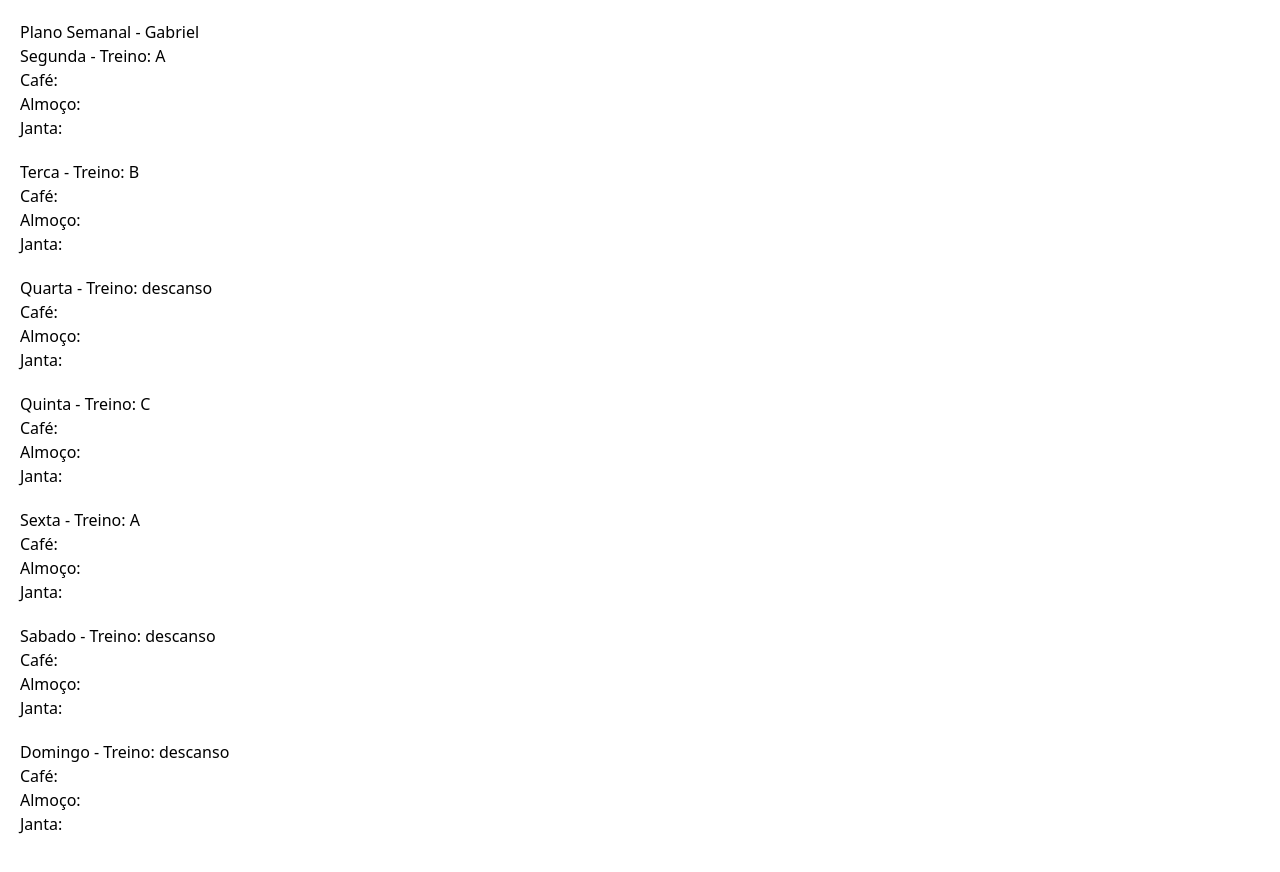
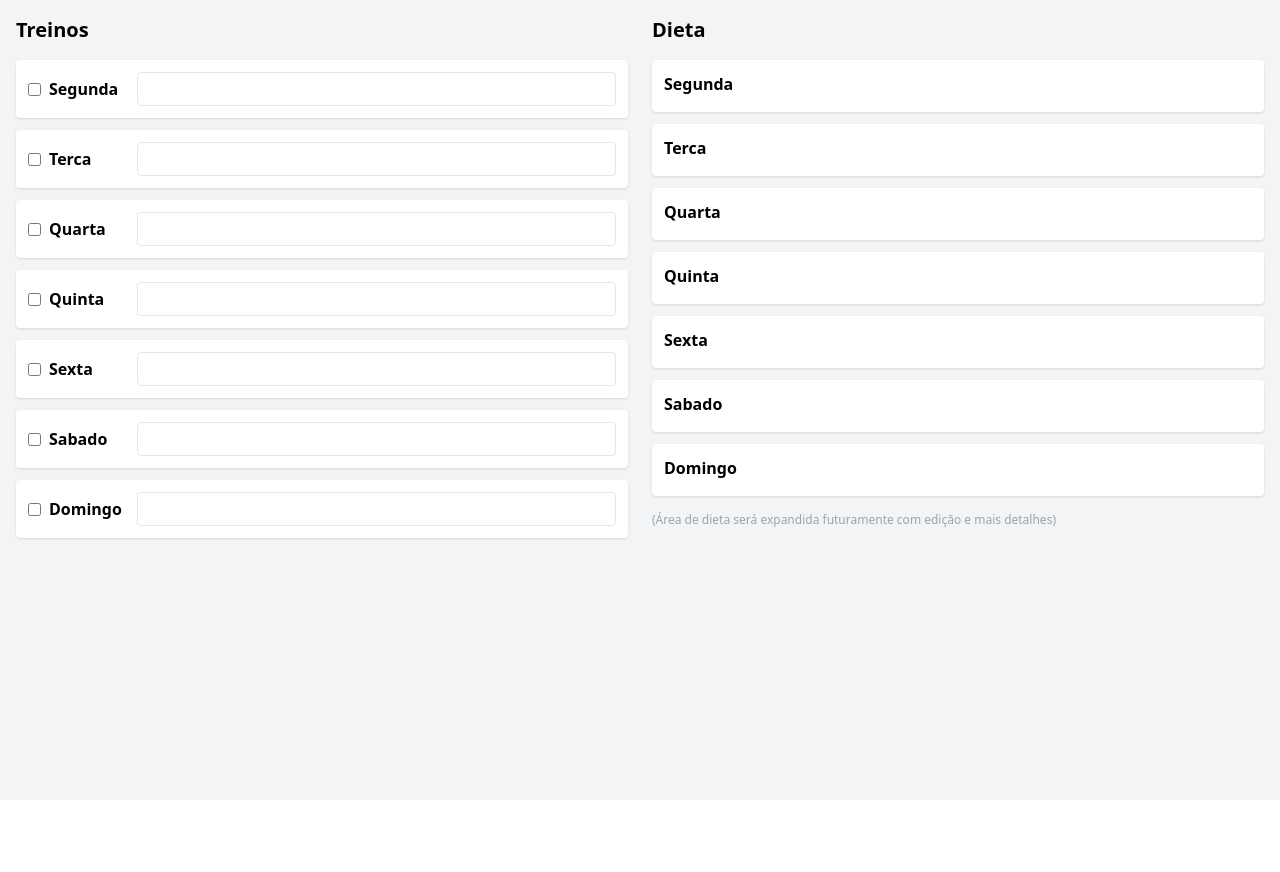
Before and after one commit to iam-death/plano-gabriel, a React (Vite) app: page / in a window 1280 px wide. Shown: the top 872 px of the page. After the commit the page ends 800 px from the top, so only its background shows below. Built offline with nearby package versions, Linux system fonts and the light colour scheme.

Commit message:
Adicionado componente Treinos e integrado no App.jsx

```diff
--- a/src/App.jsx
+++ b/src/App.jsx
@@ -1,108 +1,92 @@
 import React, { useEffect, useState } from "react";
+import "./index.css";
 
-const treinosPadrao = {
-  segunda: {
-    treino: "A",
-    refeicoes: { cafe: "", almoco: "", janta: "" }
-  },
-  terca: {
-    treino: "B",
-    refeicoes: { cafe: "", almoco: "", janta: "" }
-  },
-  quarta: {
-    treino: "descanso",
-    refeicoes: { cafe: "", almoco: "", janta: "" }
-  },
-  quinta: {
-    treino: "C",
-    refeicoes: { cafe: "", almoco: "", janta: "" }
-  },
-  sexta: {
-    treino: "A",
-    refeicoes: { cafe: "", almoco: "", janta: "" }
-  },
-  sabado: {
-    treino: "descanso",
-    refeicoes: { cafe: "", almoco: "", janta: "" }
-  },
-  domingo: {
-    treino: "descanso",
-    refeicoes: { cafe: "", almoco: "", janta: "" }
-  }
-};
+const diasDaSemana = [
+  "segunda",
+  "terca",
+  "quarta",
+  "quinta",
+  "sexta",
+  "sabado",
+  "domingo"
+];
+
+const treinosIniciais = diasDaSemana.reduce((acc, dia) => {
+  acc[dia] = { feito: false, descricao: dia === "quarta" || dia === "sabado" || dia === "domingo" ? "descanso" : dia === "quinta" ? "C" : dia === "terca" ? "B" : "A" };
+  return acc;
+}, {});
+
+const dietasIniciais = diasDaSemana.reduce((acc, dia) => {
+  acc[dia] = `Dieta do dia ${dia}`;
+  return acc;
+}, {});
 
 const App = () => {
-  const [planilha, setPlanilha] = useState({});
+  const [treinos, setTreinos] = useState({});
+  const [dietas, setDietas] = useState({});
 
-  // Carregar do localStorage ou usar padrão
   useEffect(() => {
-    const saved = localStorage.getItem("planilhaGabriel");
-    if (saved) {
-      try {
-        setPlanilha(JSON.parse(saved));
-      } catch (e) {
-        console.error("Erro ao carregar planilha:", e);
-        setPlanilha(treinosPadrao);
-      }
-    } else {
-      setPlanilha(treinosPadrao);
-    }
+    const t = localStorage.getItem("treinosGabriel");
+    const d = localStorage.getItem("dietasGabriel");
+    setTreinos(t ? JSON.parse(t) : treinosIniciais);
+    setDietas(d ? JSON.parse(d) : dietasIniciais);
   }, []);
 
-  // Auto-save sempre que mudar a planilha
   useEffect(() => {
-    if (Object.keys(planilha).length > 0) {
-      localStorage.setItem("planilhaGabriel", JSON.stringify(planilha));
-    }
-  }, [planilha]);
+    localStorage.setItem("treinosGabriel", JSON.stringify(treinos));
+    localStorage.setItem("dietasGabriel", JSON.stringify(dietas));
+  }, [treinos, dietas]);
 
-  const handleChange = (dia, campo, valor) => {
-    setPlanilha((prev) => ({
+  const toggleCheck = (dia) => {
+    setTreinos((prev) => ({
       ...prev,
-      [dia]: {
-        ...prev[dia],
-        refeicoes: {
-          ...prev[dia].refeicoes,
-          [campo]: valor
-        }
-      }
+      [dia]: { ...prev[dia], feito: !prev[dia].feito }
+    }));
+  };
+
+  const updateDescricao = (dia, valor) => {
+    setTreinos((prev) => ({
+      ...prev,
+      [dia]: { ...prev[dia], descricao: valor }
     }));
   };
 
   return (
-    <div style={{ padding: 20 }}>
-      <h1>Plano Semanal - Gabriel</h1>
-      {Object.entries(planilha).map(([dia, dados]) => (
-        <div key={dia} style={{ marginBottom: 20 }}>
-          <h2>{dia.charAt(0).toUpperCase() + dia.slice(1)} - Treino: {dados.treino}</h2>
-          <label>
-            Café:
+    <div className="min-h-screen bg-gray-100 p-4 flex flex-col md:flex-row gap-6">
+      <div className="w-full md:w-1/2">
+        <h2 className="text-xl font-bold mb-4">Treinos</h2>
+        {diasDaSemana.map((dia) => (
+          <div key={dia} className="flex items-center gap-2 mb-3 bg-white p-3 rounded shadow">
+            <input
+              type="checkbox"
+              checked={treinos[dia]?.feito || false}
+              onChange={() => toggleCheck(dia)}
+            />
+            <span className="capitalize w-20 font-semibold">{dia}</span>
             <input
               type="text"
-              value={dados.refeicoes.cafe}
-              onChange={(e) => handleChange(dia, "cafe", e.target.value)}
+              value={treinos[dia]?.descricao || ""}
+              onChange={(e) => updateDescricao(dia, e.target.value)}
+              className="flex-1 border rounded p-1"
             />
-          </label>
-          <br />
-          <label>
-            Almoço:
-            <input
-              type="text"
-              value={dados.refeicoes.almoco}
-              onChange={(e) => handleChange(dia, "almoco", e.target.value)}
-            />
-          </label>
-          <br />
-          <label>
-            Janta:
-            <input
-              type="text"
-              value={dados.refeicoes.janta}
-              onChange={(e) => handleChange(dia, "janta", e.target.value)}
-            />
-          </label>
+          </div>
+        ))}
+      </div>
+
+      <div className="w-full md:w-1/2">
+        <h2 className="text-xl font-bold mb-4">Dieta</h2>
+        {diasDaSemana.map((dia) => (
+          <div key={dia} className="mb-3 bg-white p-3 rounded shadow">
+            <h3 className="capitalize font-semibold mb-1">{dia}</h3>
+            <p className="text-sm text-gray-700 whitespace-pre-line">
+              {dietas[dia]}
+            </p>
+          </div>
+        ))}
+        <div className="mt-4 text-gray-400 text-xs">
+          (Área de dieta será expandida futuramente com edição e mais detalhes)
         </div>
-      ))}
+      </div>
     </div>
   );
 };
```
